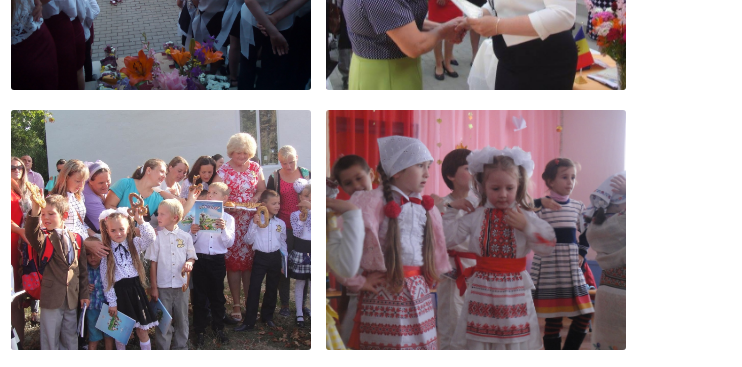
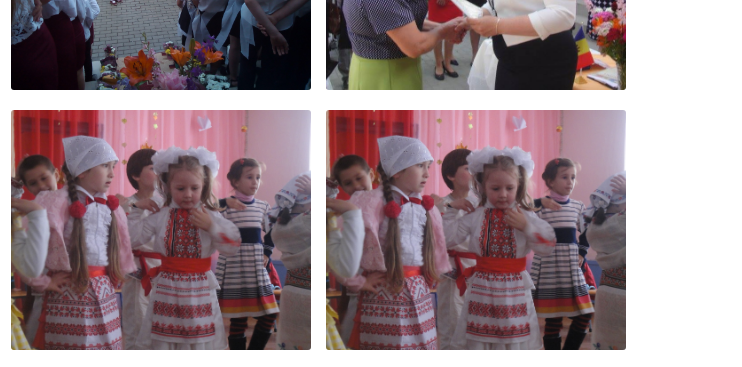
Before and after one commit to gimnaziultataresti/Gimnaziul-Tataresti-2022, a plain HTML site: page index.html in a window 1280 px wide. Shown: the part 1973-2340 px from the top of the page, 538-1280 px from the left. Drawn offline with nearby package versions, Linux system fonts and the light colour scheme.

Commit message:
Add files via upload

```diff
--- a/index.html
+++ b/index.html
@@ -171,8 +171,8 @@
                     <img src="images/gal.9a.JPG" alt="">
                 </a>
 
-                <a data-aos="zoom-in" data-aos-delay="1200" href="images/ga8a.JPG">
-                    <img src="images/ga8a.JPG" alt="">
+                <a data-aos="zoom-in" data-aos-delay="1200" href="images/gal8a.JPG">
+                    <img src="images/gal8a.JPG" alt="">
                 </a>
 
                 <a data-aos="zoom-in" data-aos-delay="1400" href="images/gal8a.JPG">
```
